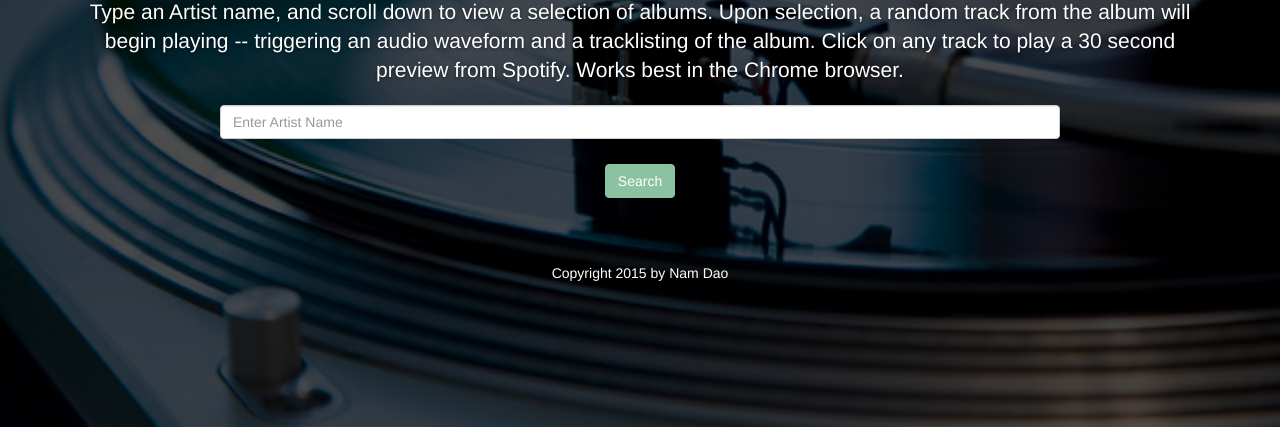
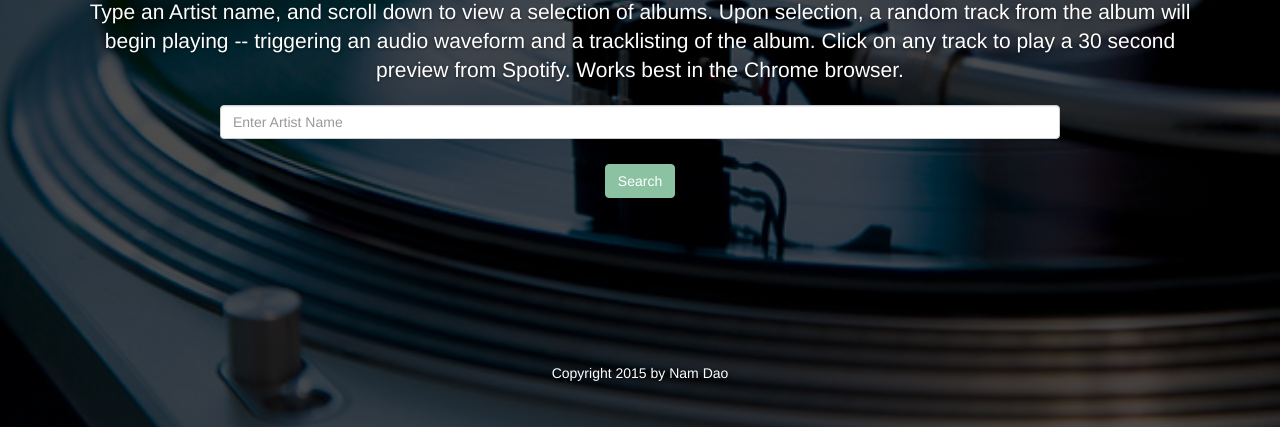
Before and after one commit to nismodao/Spotify-Music-Player-with-Audio-Visualization, a website: page public/index.html in a window 1280 px wide. Shown: the part 373-800 px from the top of the page. Drawn offline with nearby package versions, Linux system fonts and the light colour scheme.

Commit message:
Updated css

```diff
--- a/public/style.css
+++ b/public/style.css
@@ -21,6 +21,7 @@ canvas {
 }
 
 .jumbotron {
+  margin-top: 75px;
   background-image:
   linear-gradient(
     rgba(0, 0, 0, 0.80),
@@ -31,7 +32,6 @@ canvas {
   padding: 1px 10px 10px 10px;
   min-height: 500px;
   display:none;
-
   }
 
  .jumbotron h1 {
@@ -43,9 +43,8 @@ canvas {
   font-size: 20px;
  }
 
- .table:hover {
-
-
+ #albumResults {
+  padding-top: 100px;
  }
 
 .btn {
```
